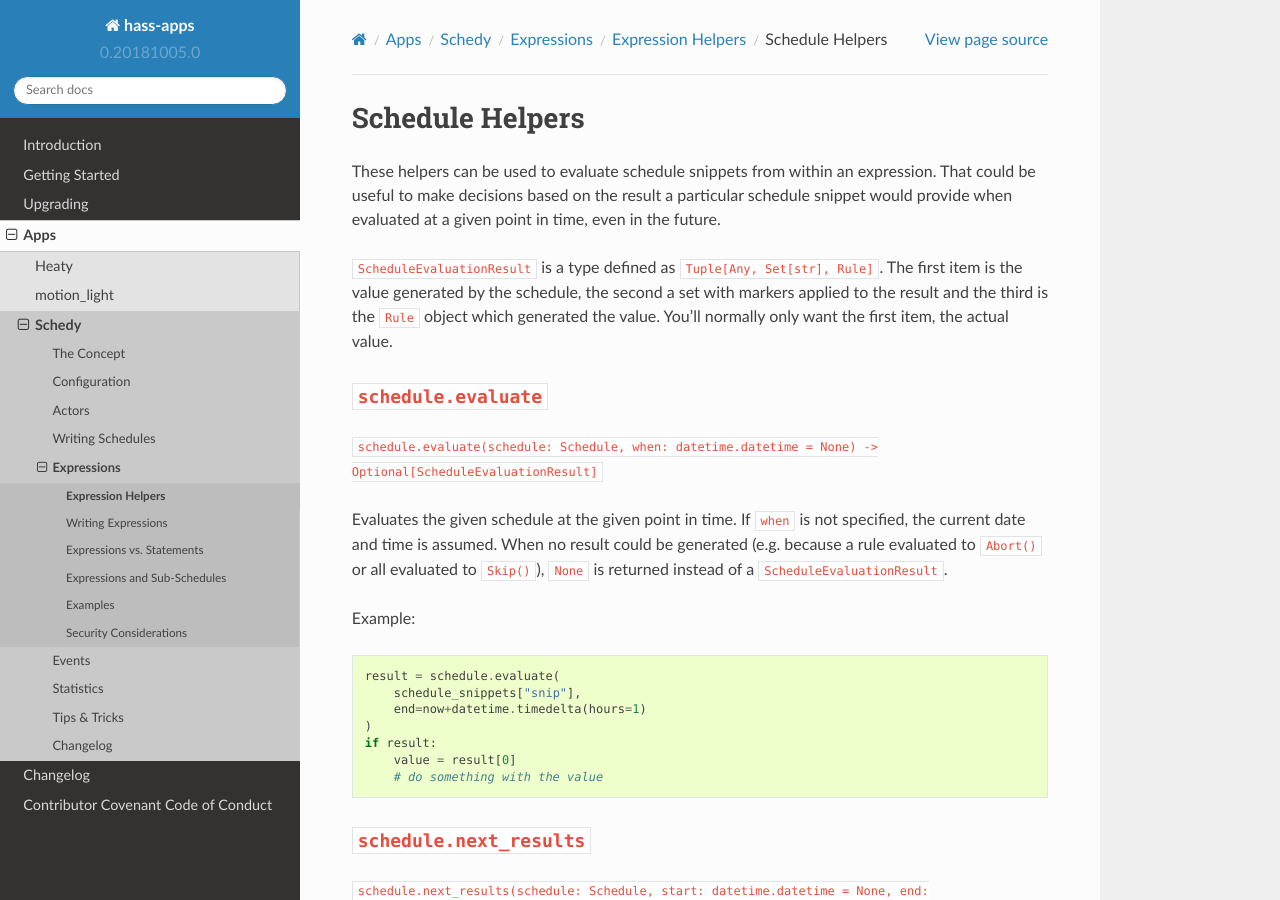
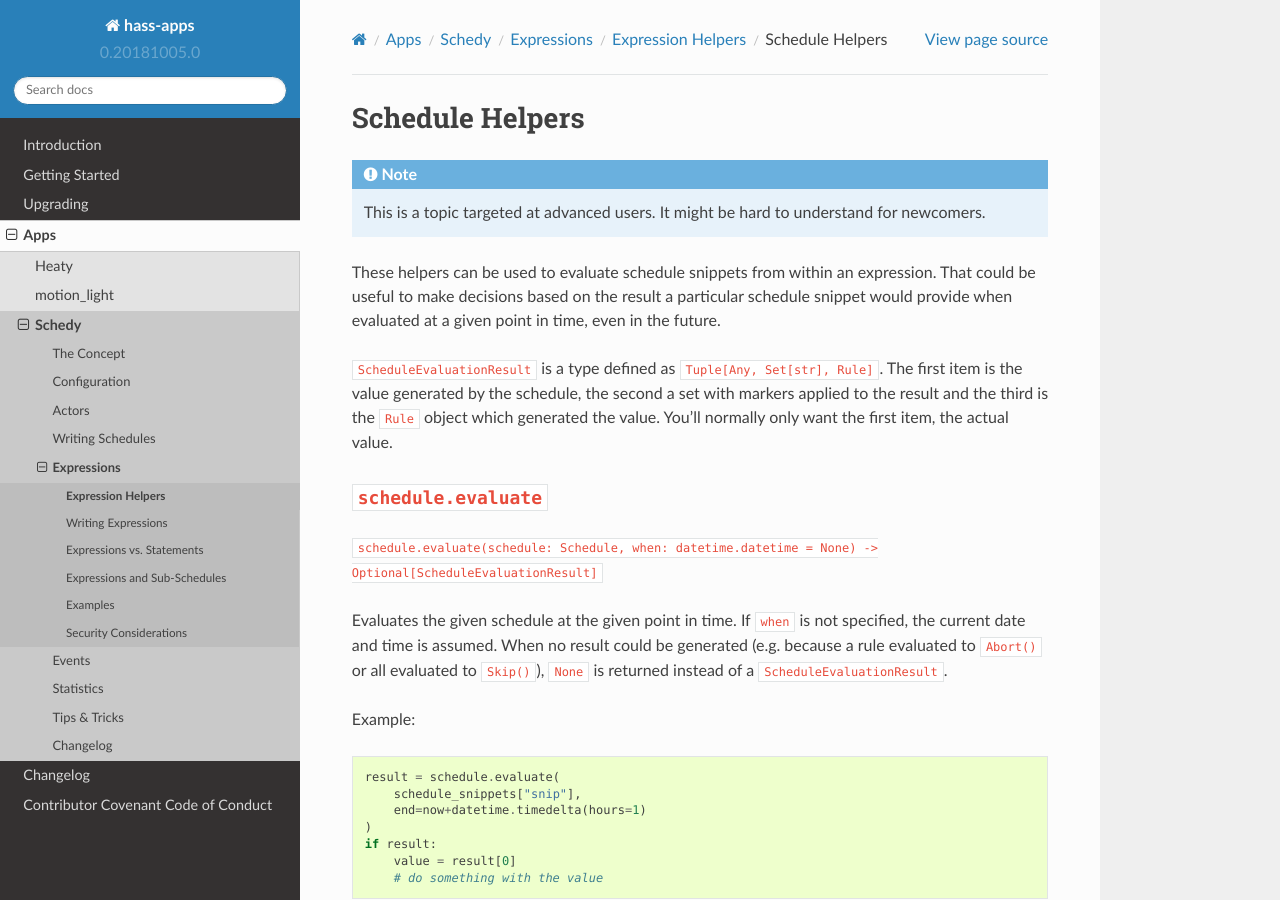
Before and after one commit to bob1de/hass-apps, a Sphinx documentation site: the page built from docs/apps/schedy/expressions/helpers/schedule.rst, in a window 1280 px wide and 900 px high. Built offline with Sphinx 7.4.7 and the Read the Docs theme 2.0.0, drawn with Linux system fonts in a browser that asks for light colours.

Commit message:
[schedy] Marked the schedule expression helpers as advanced topic in docs

```diff
--- a/docs/apps/schedy/expressions/helpers/schedule.rst
+++ b/docs/apps/schedy/expressions/helpers/schedule.rst
@@ -1,5 +1,7 @@
 Schedule Helpers
 ================
+
+.. include:: /advanced-topic.rst.inc
 
 These helpers can be used to evaluate schedule snippets from within an
 expression. That could be useful to make decisions based on the result
```
